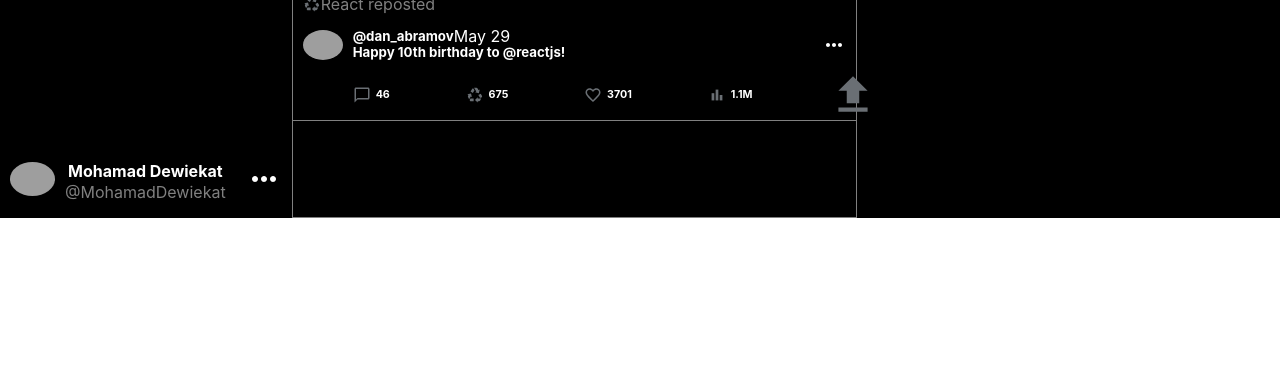
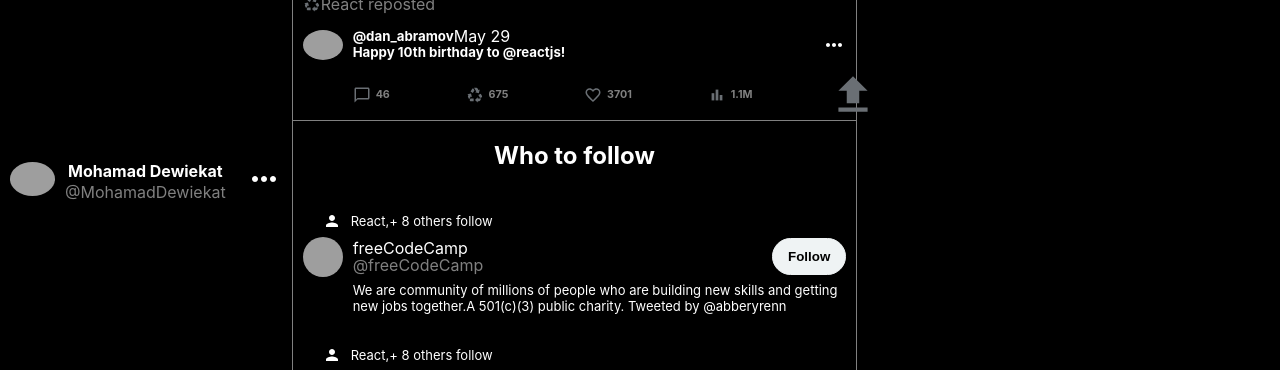
Before and after one commit to ali-ali-ahmad/foothill, a React (Create React App) app in the folder react/react_profile/: page / in a window 1280 px wide. Shown: the part 582-952 px from the top of the page. Before the commit the page ends 800 px from the top, so only its background shows below. Built offline with nearby package versions, Linux system fonts and the light colour scheme; grey boxes are pictures that could not be loaded.

Commit message:
who to follow section is ready

```diff
--- /dev/null
+++ b/react/react_profile/src/components/AccountCard.jsx
@@ -0,0 +1,50 @@
+import styles from './css/AccountCard.module.css';
+import profileIcon from '../icons/profile.svg';
+import { profiles } from '../data/users';
+import FollowBtn from './FollowBtn';
+
+
+function AccountCard(props) {
+    const { currentProfile, id } = props;
+    let matchedFollowers = [];
+
+    const selectedProfile = profiles.find(profile => profile.id === id);
+
+    selectedProfile.followers.users.forEach((follower) => {
+        if (currentProfile.following.users.includes(follower)) {
+            matchedFollowers.push(follower);
+        }
+    });
+
+    const displayedFollowers = matchedFollowers.slice(0, 1);
+    const remainingFollowersCount = matchedFollowers.length - 1;
+
+
+    return (
+        <div className={styles.container}>
+            <div className={styles.matchedFollowers}>
+                <img src={profileIcon} alt="Profile" />
+                <div className={styles.followersNames}>
+                    {displayedFollowers.map((follower) => {
+                        const findProfile = profiles.find((profile) => profile.userName === follower);
+                        return <p key={follower}>{findProfile ? findProfile.name : follower},</p>;
+                    })}
+                    {remainingFollowersCount > 0 && <p>{`+ ${remainingFollowersCount} others follow`}</p>}
+                </div>
+            </div>
+            <div className={styles.accountInfo}>
+                <div>
+                    <img src={selectedProfile.profilePicture} alt="Profile" />
+                    <div className={styles.profileName}>
+                        <p>{selectedProfile.name}</p>
+                        <p className={styles.userName}>{selectedProfile.userName}</p>
+                    </div>
+                </div>
+                <FollowBtn />
+            </div>
+            <p>{selectedProfile.description}</p>
+        </div>
+    );
+}
+
+export default AccountCard;
--- a/react/react_profile/src/components/ProfileHeader.jsx
+++ b/react/react_profile/src/components/ProfileHeader.jsx
@@ -4,7 +4,7 @@ import moreHoriz from '../icons/moreHoriz.svg';
 import link from '../icons/link.svg';
 import calendar from '../icons/calendar.svg';
 import notificationAdd from '../icons/notificationAdd.svg';
-import FollowBtn from './followBtn';
+import FollowBtn from './FollowBtn';
 import { profiles } from '../data/users';
 
 function ProfileHeader(props) {
--- /dev/null
+++ b/react/react_profile/src/components/SuggestedAccounts.jsx
@@ -0,0 +1,18 @@
+import AccountCard from './AccountCard';
+import styles from './css/SuggestedAccounts.module.css';
+// import profileInfo from '../icons/profileInfo.svg';
+
+function SuggestedAccounts(props) {
+
+
+    return (
+        <div className={styles.container}>
+            <h2>Who to follow</h2>
+            <AccountCard currentProfile={props.currentProfile} id={8}/>
+            <AccountCard currentProfile={props.currentProfile} id={6}/>
+            <AccountCard currentProfile={props.currentProfile} id={7}/>
+        </div>
+    );
+}
+
+export default SuggestedAccounts;
--- /dev/null
+++ b/react/react_profile/src/components/css/AccountCard.module.css
@@ -0,0 +1,61 @@
+.container {
+    display: flex;
+    flex-direction: column;
+    align-items: flex-start;
+    padding: 10px;
+    text-align: left;
+}
+
+.matchedFollowers {
+    display: flex;
+    gap: 10px;
+    padding-left: 20px;
+    margin-bottom: -10px;
+}
+
+.matchedFollowers img {
+    width: 18px;
+}
+
+.followersNames {
+    display: flex;
+}
+
+.followersNames p {
+    font-size: small;
+}
+
+.accountInfo {
+    width: 100%;
+    display: flex;
+    justify-content: space-between;
+    align-items: center;
+}
+
+.accountInfo > div {
+    display: flex;
+    align-items: center;
+    gap: 10px;
+}
+
+.accountInfo img {
+    width: 40px;
+    height: 40px;
+    border-radius: 100%;
+    /* float: right; */
+}
+
+.profileName {
+    text-align: left;
+    line-height: 1px;
+}
+
+.userName {
+    color: grey;
+}
+
+.container > p {
+    font-size: small;
+    padding: 0px 0px 0px 50px;
+    margin: 0;
+}
--- a/react/react_profile/src/components/css/PostContainer.module.css
+++ b/react/react_profile/src/components/css/PostContainer.module.css
@@ -50,4 +50,5 @@
 .postInsight div {
     display: flex;
     gap: 5px;
+    color: grey;
 }
--- a/react/react_profile/src/components/followBtn.jsx
+++ b/react/react_profile/src/components/followBtn.jsx
@@ -15,7 +15,6 @@ function FollowBtn(props) {
     return (
         <input
             className={followStatus? styles.followingBtn: styles.followBtn}
-            // className={styles.followBtn}
             type='submit'
             value={followStatus? 'Following': 'Follow'}
             onClick={handleClick}
--- a/react/react_profile/src/views/UserProfileView.jsx
+++ b/react/react_profile/src/views/UserProfileView.jsx
@@ -2,6 +2,7 @@ import React, {useState} from 'react';
 import ProfileHeader from "../components/ProfileHeader";
 import { profiles } from '../data/users';
 import TabsContainer from '../components/TabsContainer';
+import SuggestedAccounts from '../components/SuggestedAccounts';
 
 function UserProfileView(props) {
     const [currentId, setCurrentId] = useState(1);
@@ -25,6 +26,7 @@ function UserProfileView(props) {
             <TabsContainer
                 profile={selectedProfile}
             />
+            <SuggestedAccounts  currentProfile={comparingProfile}/>
         </div>
     );
 }
```
Also changed, not shown: react/react_profile/src/components/css/SuggestedAccounts.module.css (added).
